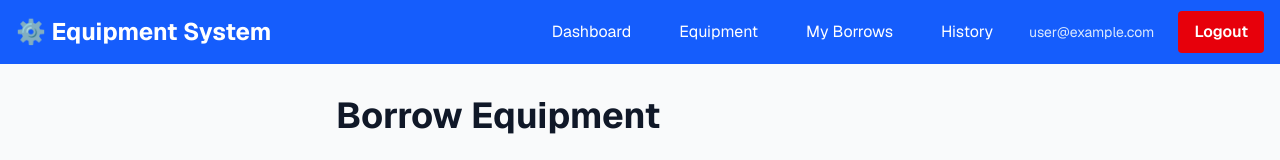
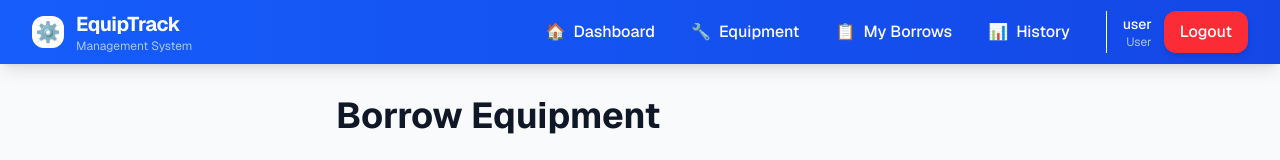
Before and after one commit to jonalynquimiguingresit-max/Barrowing-and-Returning-of-Equipment-System, a Next.js app: page /borrow in a window 1280 px wide. Shown: the top 160 px of the page. Built offline with nearby package versions, Linux system fonts and the light colour scheme; no server answers; the database is empty; sample sign-in values are in the browser's storage.

Commit message:
Improve navigation hover contrast for top menu items

```diff
--- a/components/Navigation.js
+++ b/components/Navigation.js
@@ -28,60 +28,81 @@ export default function Navigation() {
   }
 
   return (
-    <nav className="bg-blue-600 text-white shadow-lg">
-      <div className="max-w-7xl mx-auto px-4">
+    <nav className="bg-gradient-to-r from-blue-600 to-blue-700 text-white shadow-lg backdrop-blur-sm bg-opacity-95">
+      <div className="max-w-7xl mx-auto px-4 sm:px-6 lg:px-8">
         <div className="flex justify-between items-center h-16">
-          <Link href="/dashboard" className="flex items-center space-x-2">
-            <span className="text-2xl font-bold">⚙️ Equipment System</span>
+          <Link href="/dashboard" className="flex items-center space-x-3 group">
+            <div className="w-8 h-8 bg-white bg-opacity-20 rounded-lg flex items-center justify-center group-hover:bg-opacity-30 transition-all duration-200">
+              <span className="text-xl">⚙️</span>
+            </div>
+            <div>
+              <span className="text-xl font-bold tracking-tight">EquipTrack</span>
+              <div className="text-xs text-blue-100 opacity-75">Management System</div>
+            </div>
           </Link>
 
           {/* Desktop Menu */}
-          <div className="hidden md:flex items-center space-x-6">
+          <div className="hidden md:flex items-center space-x-1">
             <Link
               href="/dashboard"
-              className="hover:bg-blue-700 px-3 py-2 rounded transition"
+              className="flex items-center space-x-2 px-4 py-2 rounded-lg hover:bg-white hover:bg-opacity-25 hover:text-blue-900 transition-all duration-200 font-medium"
             >
-              Dashboard
+              <span>🏠</span>
+              <span>Dashboard</span>
             </Link>
             <Link
               href="/equipment"
-              className="hover:bg-blue-700 px-3 py-2 rounded transition"
+              className="flex items-center space-x-2 px-4 py-2 rounded-lg hover:bg-white hover:bg-opacity-25 hover:text-blue-900 transition-all duration-200 font-medium"
             >
-              Equipment
+              <span>🔧</span>
+              <span>Equipment</span>
             </Link>
             <Link
               href="/my-borrows"
-              className="hover:bg-blue-700 px-3 py-2 rounded transition"
+              className="flex items-center space-x-2 px-4 py-2 rounded-lg hover:bg-white hover:bg-opacity-25 hover:text-blue-900 transition-all duration-200 font-medium"
             >
-              My Borrows
+              <span>📋</span>
+              <span>My Borrows</span>
             </Link>
             <Link
               href="/history"
-              className="hover:bg-blue-700 px-3 py-2 rounded transition"
+              className="flex items-center space-x-2 px-4 py-2 rounded-lg hover:bg-white hover:bg-opacity-25 hover:text-blue-900 transition-all duration-200 font-medium"
             >
-              History
+              <span>📊</span>
+              <span>History</span>
             </Link>
             {isAdmin && (
               <Link
                 href="/admin/equipment"
-                className="bg-yellow-600 hover:bg-yellow-700 px-3 py-2 rounded transition font-semibold"
+                className="flex items-center space-x-2 px-4 py-2 rounded-lg bg-yellow-500 hover:bg-yellow-400 text-blue-900 transition-all duration-200 font-semibold shadow-md"
               >
-                Admin Panel
+                <span>⚡</span>
+                <span>Admin Panel</span>
               </Link>
             )}
-            <span className="text-sm text-blue-100">{user?.email}</span>
+
+            <div className="ml-4 pl-4 border-l border-white border-opacity-20">
+              <div className="flex items-center space-x-3">
+                <div className="text-right">
+                  <div className="text-sm font-medium">{user?.email?.split('@')[0]}</div>
+                  <div className="text-xs text-blue-100 opacity-75">
+                    {isAdmin ? 'Administrator' : 'User'}
+                  </div>
+                </div>
                 <button
                   onClick={handleLogout}
-              className="bg-red-600 hover:bg-red-700 px-4 py-2 rounded transition font-semibold"
+                  className="bg-red-500 hover:bg-red-600 px-4 py-2 rounded-lg transition-all duration-200 font-medium shadow-md btn-hover"
                 >
                   Logout
                 </button>
+              </div>
+            </div>
           </div>
 
           {/* Mobile Menu Button */}
           <button
             onClick={() => setMobileMenuOpen(!mobileMenuOpen)}
-            className="md:hidden focus:outline-none"
+            className="md:hidden p-2 rounded-lg hover:bg-white hover:bg-opacity-10 transition-all duration-200 focus:outline-none focus:ring-2 focus:ring-white focus:ring-opacity-50"
           >
             <svg
               className="w-6 h-6"
@@ -89,57 +110,88 @@ export default function Navigation() {
               stroke="currentColor"
               viewBox="0 0 24 24"
             >
+              {mobileMenuOpen ? (
+                <path
+                  strokeLinecap="round"
+                  strokeLinejoin="round"
+                  strokeWidth={2}
+                  d="M6 18L18 6M6 6l12 12"
+                />
+              ) : (
                 <path
                   strokeLinecap="round"
                   strokeLinejoin="round"
                   strokeWidth={2}
                   d="M4 6h16M4 12h16M4 18h16"
                 />
+              )}
             </svg>
           </button>
         </div>
 
         {/* Mobile Menu */}
         {mobileMenuOpen && (
-          <div className="md:hidden pb-4 space-y-2">
+          <div className="md:hidden pb-4 space-y-1 animate-fade-in">
             <Link
               href="/dashboard"
-              className="block hover:bg-blue-700 px-3 py-2 rounded transition"
+              className="flex items-center space-x-3 px-4 py-3 rounded-lg hover:bg-white hover:bg-opacity-10 transition-all duration-200"
+              onClick={() => setMobileMenuOpen(false)}
             >
-              Dashboard
+              <span>🏠</span>
+              <span>Dashboard</span>
             </Link>
             <Link
               href="/equipment"
-              className="block hover:bg-blue-700 px-3 py-2 rounded transition"
+              className="flex items-center space-x-3 px-4 py-3 rounded-lg hover:bg-white hover:bg-opacity-10 transition-all duration-200"
+              onClick={() => setMobileMenuOpen(false)}
             >
-              Equipment
+              <span>🔧</span>
+              <span>Equipment</span>
             </Link>
             <Link
               href="/my-borrows"
-              className="block hover:bg-blue-700 px-3 py-2 rounded transition"
+              className="flex items-center space-x-3 px-4 py-3 rounded-lg hover:bg-white hover:bg-opacity-10 transition-all duration-200"
+              onClick={() => setMobileMenuOpen(false)}
             >
-              My Borrows
+              <span>📋</span>
+              <span>My Borrows</span>
             </Link>
             <Link
               href="/history"
-              className="block hover:bg-blue-700 px-3 py-2 rounded transition"
+              className="flex items-center space-x-3 px-4 py-3 rounded-lg hover:bg-white hover:bg-opacity-10 transition-all duration-200"
+              onClick={() => setMobileMenuOpen(false)}
             >
-              History
+              <span>📊</span>
+              <span>History</span>
             </Link>
             {isAdmin && (
               <Link
                 href="/admin/equipment"
-                className="block bg-yellow-600 hover:bg-yellow-700 px-3 py-2 rounded transition font-semibold"
+                className="flex items-center space-x-3 px-4 py-3 rounded-lg bg-yellow-500 hover:bg-yellow-400 text-blue-900 transition-all duration-200 font-semibold"
+                onClick={() => setMobileMenuOpen(false)}
               >
-                Admin Panel
+                <span>⚡</span>
+                <span>Admin Panel</span>
               </Link>
             )}
+
+            <div className="border-t border-white border-opacity-20 mt-4 pt-4">
+              <div className="px-4 py-2">
+                <div className="text-sm font-medium">{user?.email?.split('@')[0]}</div>
+                <div className="text-xs text-blue-100 opacity-75">
+                  {isAdmin ? 'Administrator' : 'User'}
+                </div>
+              </div>
               <button
-              onClick={handleLogout}
-              className="w-full text-left bg-red-600 hover:bg-red-700 px-3 py-2 rounded transition font-semibold"
+                onClick={() => {
+                  handleLogout();
+                  setMobileMenuOpen(false);
+                }}
+                className="w-full text-left bg-red-500 hover:bg-red-600 px-4 py-3 rounded-lg transition-all duration-200 font-medium mt-2"
               >
                 Logout
               </button>
+            </div>
           </div>
         )}
       </div>
```
Lines whose indentation alone changed are shown as unchanged.
